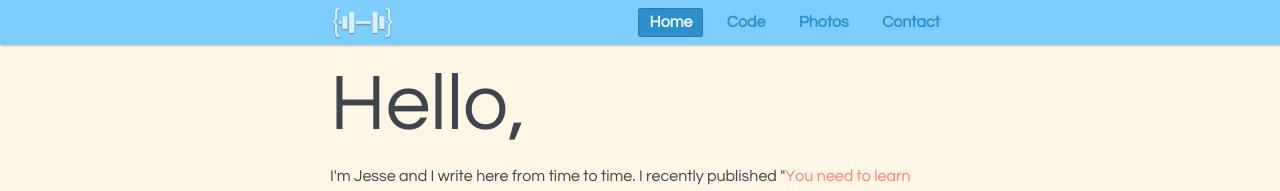
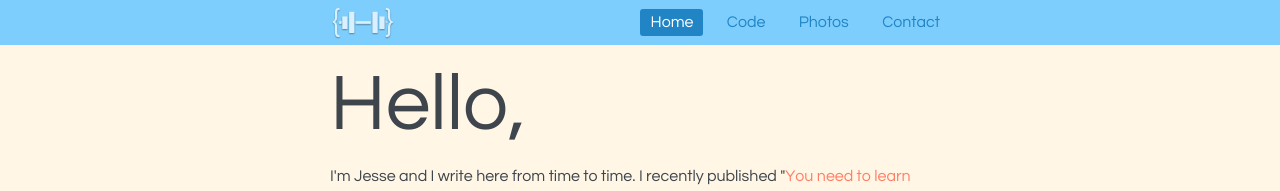
Before and after one commit to JesseWilliamson/jessewilliamson.github.com, a Jekyll site: the page built from index.html, in a window 1280 px wide. Shown: the top 191 px of the page. Built offline with Jekyll 4.4.1, drawn with Linux system fonts in a browser that asks for light colours.

Commit message:
flattening design more

```diff
--- a/css/site.css
+++ b/css/site.css
@@ -25,7 +25,6 @@ header {
   color: #fff;
   background-color: #7ecefd;
   padding: 5px 0;
-  box-shadow: 1px 1px 2px rgba(0, 0, 0, 0.25);
   position: fixed;
   width: 100%; }
 
@@ -41,19 +40,16 @@ nav {
 
 nav a {
   color: #2185c5;
-  opacity: .85;
   line-height: 35px;
-  font-weight: 700;
   padding: 5px 10px;
   margin-left: 10px; }
 
 nav a:hover {
-  opacity: 1;
-  text-decoration: none; }
+  text-decoration: none;
+  color: #fff; }
 
 nav .active {
   color: #fff;
-  border: 1px solid #1a6ca0;
   border-radius: 3px;
   background-color: #2185c5; }
 
--- a/css/site.scss
+++ b/css/site.scss
@@ -77,7 +77,6 @@ header{
 	color: #fff;
 	background-color: $aqua-ish;
 	padding: 5px 0;
-	box-shadow: 1px 1px 2px rgba(0, 0, 0, .25);
 	position: fixed;
 	width: 100%
 }
@@ -96,21 +95,18 @@ nav {
 
 nav a{
 	color: $blue;
-	opacity: .85;
 	line-height: 35px;
-	font-weight: 700;
 	padding:5px 10px;
 	margin-left: 10px;
 }
 
 nav a:hover{
-	opacity:1;
 	text-decoration:none;
+	color: #fff;
 }
 
 nav .active{
 	color: #fff;
-	border: 1px solid #1a6ca0;
 	border-radius: 3px;
 	background-color: $blue;
 }
```
